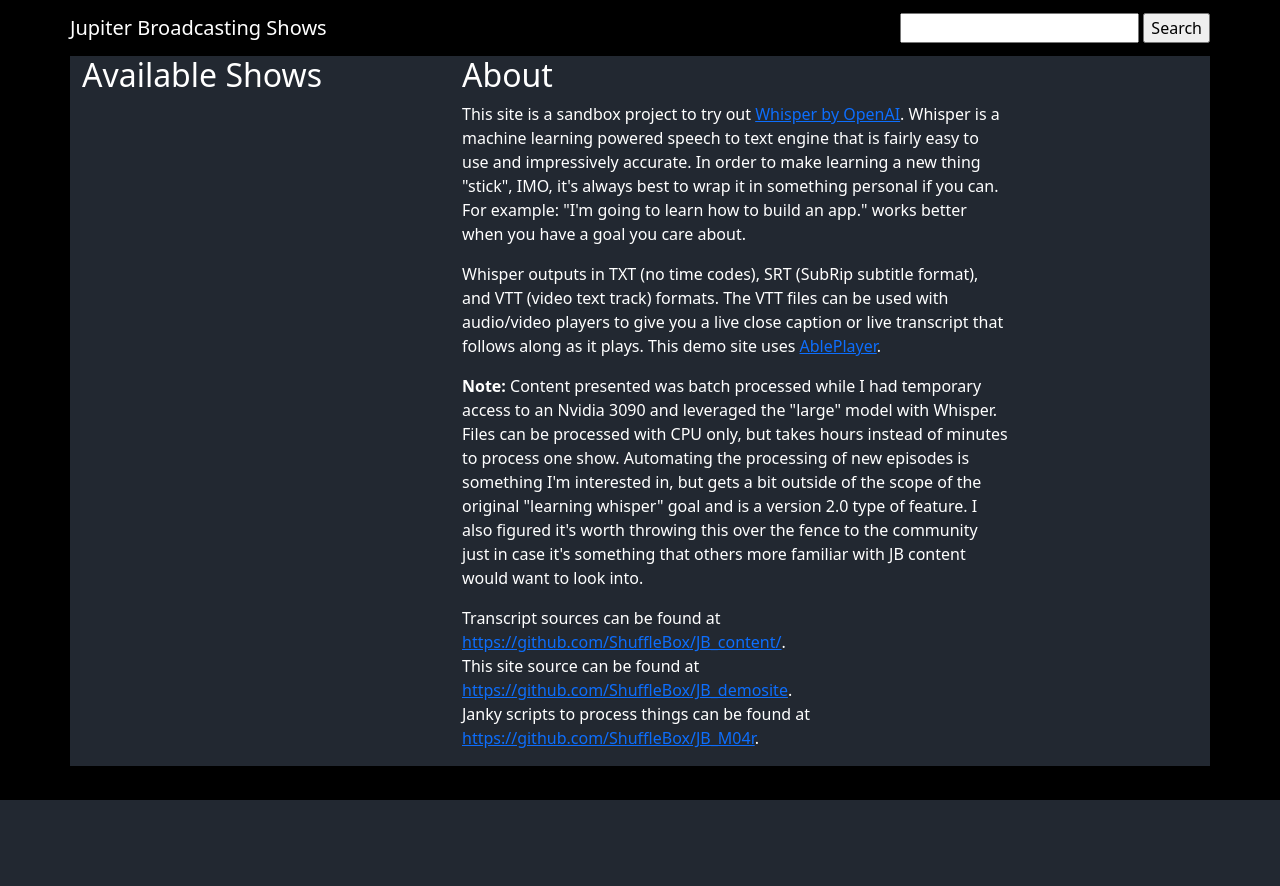
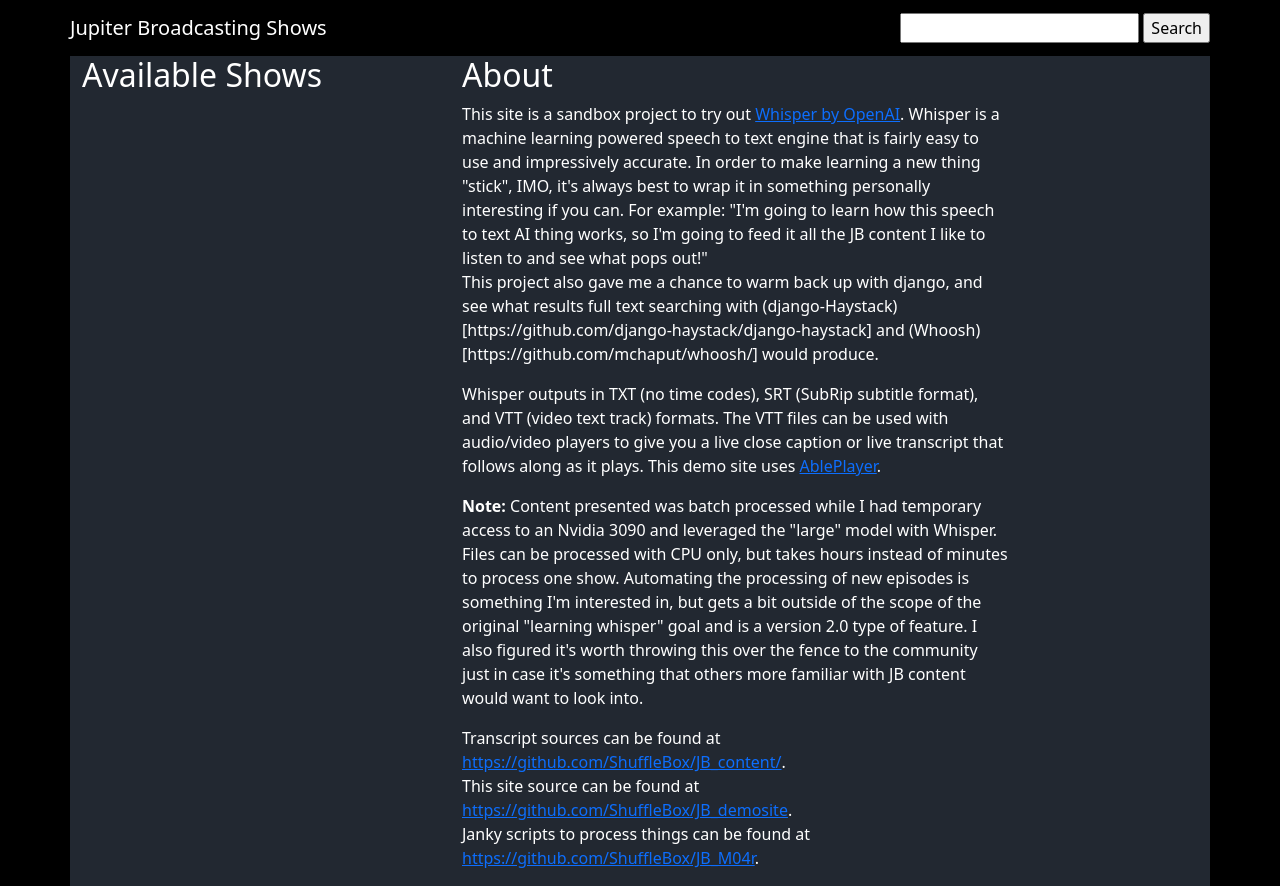
Before and after one commit to ShuffleBox/JB_demosite, a Django app: page / in a window 1280 px wide. Before the commit the page ends 800 px from the top, so only its background shows below. Run offline with Django 4.2, Linux system fonts and the light colour scheme; data that the repository does not hold is empty; parts of the project's set-up code (start-up, migrations or seed data) failed here and were passed over; some libraries are stand-ins or nearby versions.

Commit message:
implement 404 and do some words

```diff
--- /dev/null
+++ b/jbweb/jbcontent/templates/404.html
@@ -0,0 +1 @@
+404 is isn't here
--- a/jbweb/jbcontent/templates/index.html
+++ b/jbweb/jbcontent/templates/index.html
@@ -50,8 +50,11 @@
         <h2> About </h2>
         <p>This site is a sandbox project to try out <a href="https://openai.com/blog/whisper/">Whisper by OpenAI</a>.
            Whisper is a machine learning powered speech to text engine that is fairly easy to use and impressively accurate.
-           In order to make learning a new thing "stick", IMO, it's always best to wrap it in something personal if you can.
-           For example: "I'm going to learn how to build an app." works better when you have a goal you care about.
+           In order to make learning a new thing "stick", IMO, it's always best to wrap it in something personally interesting if you can.
+           For example: "I'm going to learn how this speech to text AI thing works, so I'm going to feed it all the JB content I like to listen
+           to and see what pops out!" <br>
+           This project also gave me a chance to warm back up with django, and see what results full text searching with
+           (django-Haystack)[https://github.com/django-haystack/django-haystack] and (Whoosh)[https://github.com/mchaput/whoosh/] would produce.
         </p>
 
         <p>
--- a/jbweb/jbcontent/views.py
+++ b/jbweb/jbcontent/views.py
@@ -1,4 +1,4 @@
-from django.shortcuts import render, redirect
+from django.shortcuts import render, redirect, get_object_or_404
 from django.views.generic import View
 
 from .models import Episode, Show
@@ -41,7 +41,7 @@
     def get(self, request, show_title):
         """
         """
-        show = Show.objects.get(show_name=show_title)
+        show = get_object_or_404(Show, show_name=show_title)
         episode_set = show.episode_set.all()
         #this has to be an expensive way to filter for file presence
         #we should probably just put it in the DB
@@ -67,8 +67,8 @@
         """
         """
 
-        jbshow = Show.objects.get(show_name=show_title)
-        episode = Episode.objects.get(episode=episode_number, show=jbshow)
+        jbshow = get_object_or_404(Show, show_name=show_title)
+        episode = get_object_or_404(Episode, episode=episode_number, show=jbshow)
 
         return render(
             request,
```
